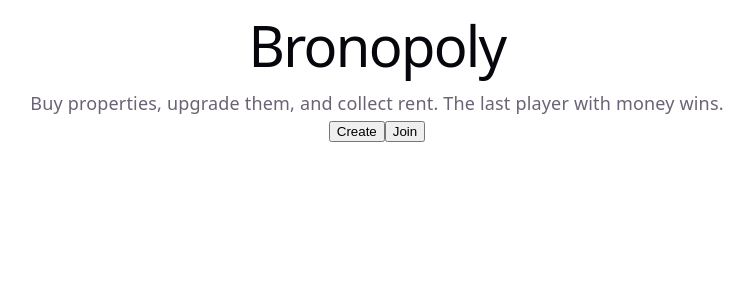
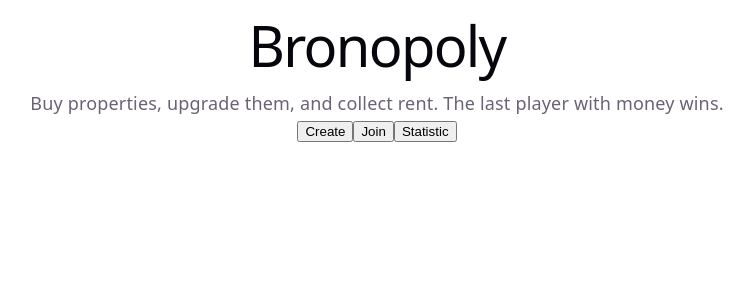
Before and after one commit to GuyNeeman/Bronopoly, a React (Vite) app in the folder frontend/: page / in a window 1280 px wide. Shown: the top 300 px of the page, without its empty margins (263-1017 px from the left). Built offline with nearby package versions, Linux system fonts and the light colour scheme.

Commit message:
feat: Add Statistic Screen

```diff
--- a/frontend/src/App.jsx
+++ b/frontend/src/App.jsx
@@ -5,6 +5,7 @@ import PlayerScreen from './components/PlayerScreen.jsx'
 import SettingsScreen from './screens/SettingsScreen.jsx'
 import JoinScreen from "./screens/JoinScreen.jsx";
 import PlayerCreationScreen from "./components/PlayerCreationScreen.jsx";
+import StatsticScreen from "./screens/StatisticScreen.jsx";
 
 function App() {
     const [screen, setScreen] = useState("start");
--- a/frontend/src/screens/StartScreen.jsx
+++ b/frontend/src/screens/StartScreen.jsx
@@ -15,6 +15,10 @@ export default function StartScreen({ setScreen }) {
             <button onClick={() => setScreen("join")}>
                 Join
             </button>
+
+            <button onClick={() => setScreen("Statstic")}>
+                Statistic
+            </button>
         </>
     );
 }
--- /dev/null
+++ b/frontend/src/screens/StatisticScreen.jsx
@@ -0,0 +1,9 @@
+export default function StatisticScreen({back}) {
+    return (
+        <>
+            <h2>Your Statstic</h2>
+            <p>You have spent x amount of money</p>
+            <button onClick={back}>Back</button>
+        </>
+    );
+}
```
